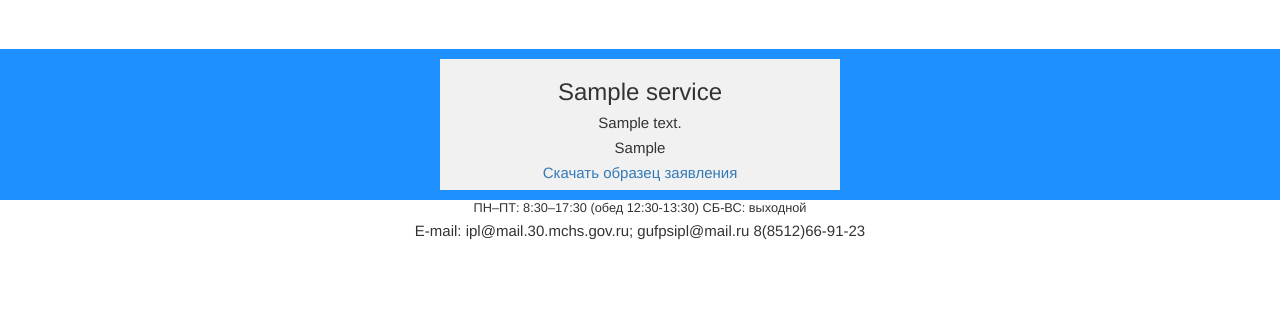
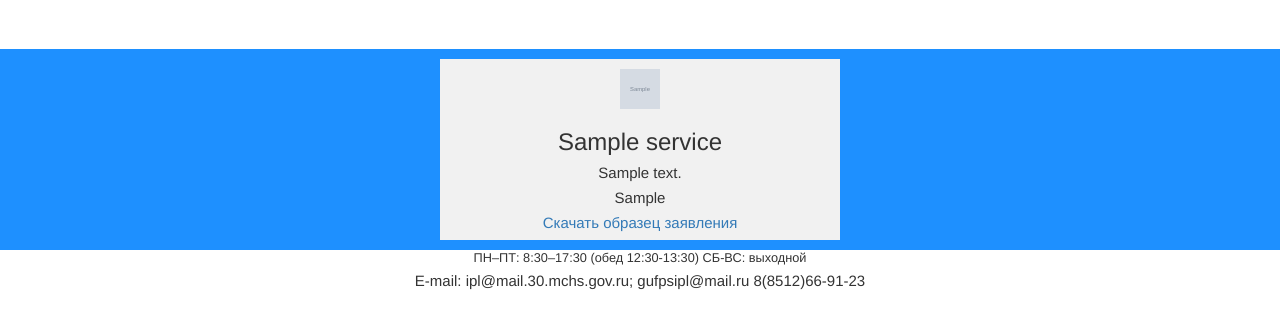
Before and after one commit to bormanamadeus/ipl, a Django app: page /services/ in a window 1280 px wide. Shown: the part 51-380 px from the top of the page. Run offline with Django 3.2, Linux system fonts and the light colour scheme; tables that the repository leaves empty hold one stand-in row (values such as "Sample post"); grey boxes marked "Sample" are stand-in pictures; some libraries are stand-ins or nearby versions.

Commit message:
show icon of services

```diff
--- a/mainpage/templates/services/services.html
+++ b/mainpage/templates/services/services.html
@@ -6,6 +6,7 @@
 <div class="flex-container services">
   {% for service in services %}
     <div>
+      <img src="{{ service.icon.url }}">
       <h3 style="text-align: center">{{ service.title }}</h3>
       <p style="text-align: center">{{ service.content }}</p>
       <p style="text-align: center">{{ service.price }}</p>
@@ -21,6 +22,11 @@
 <style>
 .services p {
   font-size: 15px;
+}
+.services img {
+  margin-top: 10px;
+  height: 40px;
+  width: 40px;
 }
 .flex-container {
   display: flex;
```
